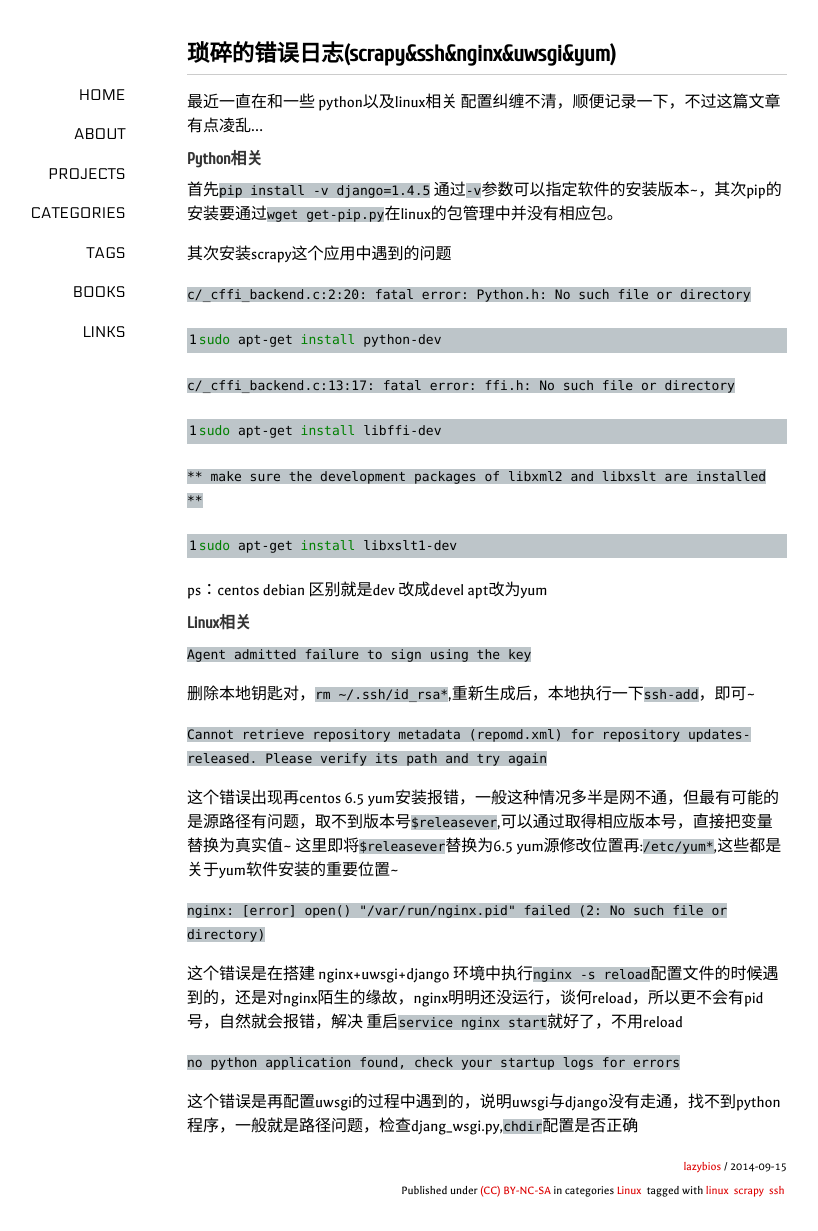
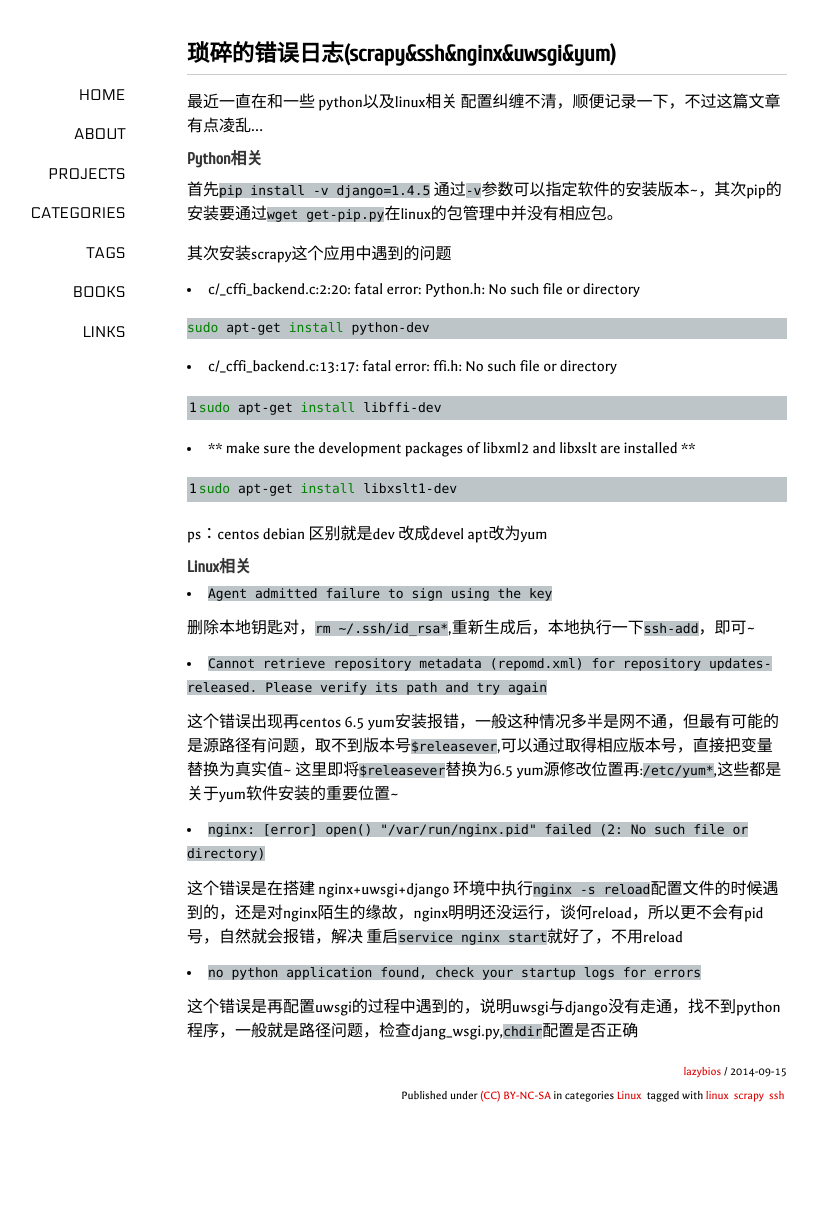
Before and after one commit to lazybios/lazybios.github.com, a Jekyll site: the page built from _posts/2014-09-15-some-messy-error-logs.md, in a window 1280 px wide. Shown: the whole page, without its empty margins (153-971 px from the left). Built offline with Jekyll 4.4.1, drawn with Linux system fonts in a browser that asks for light colours; Markdown is read by kramdown in place of the engine named in the settings; comment, search, counter and statistics services are not loaded; after the commit the page ends 1136 px from its top, so only the background shows below that.

Commit message:
fixed formate

```diff
--- a/_posts/2014-09-15-some-messy-error-logs.md
+++ b/_posts/2014-09-15-some-messy-error-logs.md
@@ -17,21 +17,20 @@ tags:
 
 其次安装scrapy这个应用中遇到的问题
 
-`c/_cffi_backend.c:2:20: fatal error: Python.h: No such file or directory`
++ c/_cffi_backend.c:2:20: fatal error: Python.h: No such file or directory
 
-{% highlight sh linenos%}
+{% highlight sh %}
 sudo apt-get install python-dev
 {% endhighlight %}
 
 
-`c/_cffi_backend.c:13:17: fatal error: ffi.h: No such file or directory`
++ c/_cffi_backend.c:13:17: fatal error: ffi.h: No such file or directory
 
 {% highlight sh linenos%}
 sudo apt-get install libffi-dev
 {% endhighlight %}
 
-
-`** make sure the development packages of libxml2 and libxslt are installed **`
++ \** make sure the development packages of libxml2 and libxslt are installed \**
 
 {% highlight sh linenos%}
 sudo apt-get install libxslt1-dev
@@ -40,18 +39,18 @@ sudo apt-get install libxslt1-dev
 ps：centos debian 区别就是dev 改成devel apt改为yum
 
 ####Linux相关
-`Agent admitted failure to sign using the key`
++ `Agent admitted failure to sign using the key`
 
 删除本地钥匙对，`rm ~/.ssh/id_rsa*`,重新生成后，本地执行一下`ssh-add`，即可~
 
-`Cannot retrieve repository metadata (repomd.xml) for repository updates-released. Please verify its path and try again`
++ `Cannot retrieve repository metadata (repomd.xml) for repository updates-released. Please verify its path and try again`
 
 这个错误出现再centos 6.5 yum安装报错，一般这种情况多半是网不通，但最有可能的是源路径有问题，取不到版本号`$releasever`,可以通过取得相应版本号，直接把变量替换为真实值~ 这里即将`$releasever`替换为6.5 yum源修改位置再:`/etc/yum*`,这些都是关于yum软件安装的重要位置~
 
-`nginx: [error] open() "/var/run/nginx.pid" failed (2: No such file or directory)`
++ `nginx: [error] open() "/var/run/nginx.pid" failed (2: No such file or directory)`
 
 这个错误是在搭建 nginx+uwsgi+django 环境中执行`nginx -s reload`配置文件的时候遇到的，还是对nginx陌生的缘故，nginx明明还没运行，谈何reload，所以更不会有pid号，自然就会报错，解决 重启`service nginx start`就好了，不用reload
 
-`no python application found, check your startup logs for errors`
++ `no python application found, check your startup logs for errors`
 
 这个错误是再配置uwsgi的过程中遇到的，说明uwsgi与django没有走通，找不到python程序，一般就是路径问题，检查djang_wsgi.py,`chdir`配置是否正确
```
